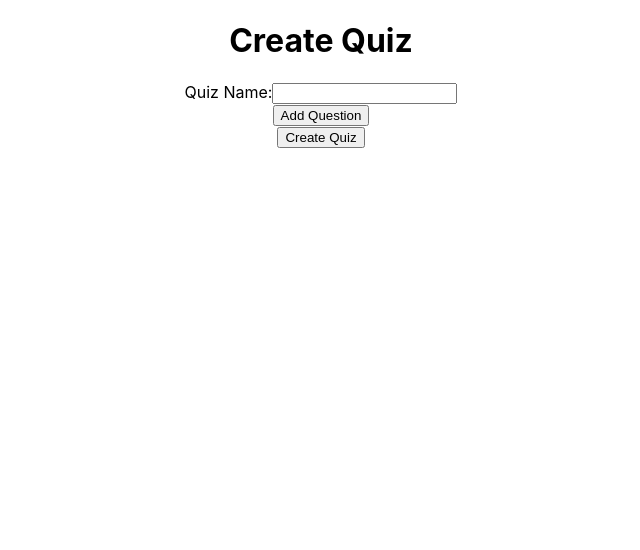
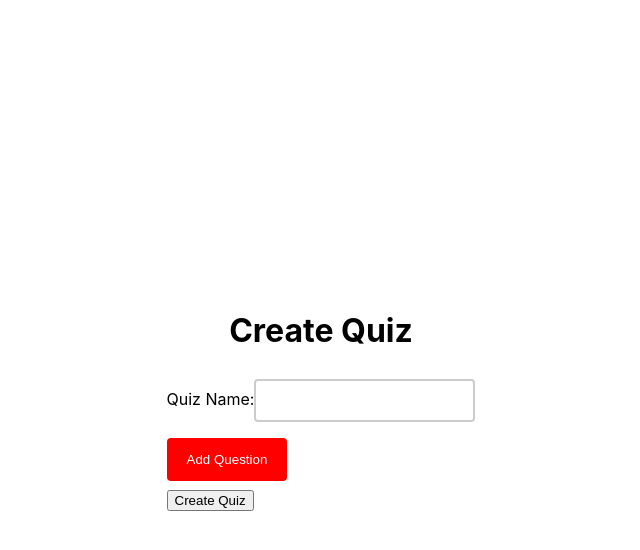
Before and after one commit to kosiyyu/quizzz, a React (Create React App) app in the folder frontend/fontend-app/: page / in a window 1280 px wide. Shown: the top 550 px of the page, without its empty margins (319-959 px from the left). Built offline with nearby package versions, Linux system fonts and the light colour scheme.

Commit message:
adding styling but styling it's kind of  broken'

```diff
--- a/frontend/fontend-app/src/App.css
+++ b/frontend/fontend-app/src/App.css
@@ -1,38 +1,131 @@
-.App {
-  text-align: center;
+.question {
+display: flex;
+flex-direction: column;
+align-items: center;
+justify-content: center;
+margin: 20px 0;
+padding: 10px;
+background-color: #f2f2f2;
+border-radius: 5px;
+overflow: scroll; /* added to allow for scrolling */
 }
 
-.App-logo {
-  height: 40vmin;
-  pointer-events: none;
+.answer {
+display: flex;
+flex-direction: row;
+align-items: center;
+justify-content: center;
+margin: 10px 0;
 }
 
-@media (prefers-reduced-motion: no-preference) {
-  .App-logo {
-    animation: App-logo-spin infinite 20s linear;
-  }
+.container {
+display: flex;
+align-items: center;
+justify-content: center;
+flex-direction: column;
+height: 100vh; /*to make sure it takes up the full screen height */
 }
 
-.App-header {
-  background-color: #282c34;
-  min-height: 100vh;
-  display: flex;
-  flex-direction: column;
-  align-items: center;
-  justify-content: center;
-  font-size: calc(10px + 2vmin);
-  color: white;
+input[type=text], input[type=radio] {
+padding: 12px 20px;
+margin: 8px 0;
+box-sizing: border-box;
+border: 2px solid #ccc;
+border-radius: 4px;
 }
 
-.App-link {
-  color: #61dafb;
+input[type=submit] {
+width: 100%;
+background-color: #4CAF50;
+color: white;
+padding: 14px 20px;
+margin: 8px 0;
+border: none;
+border-radius: 4px;
+cursor: pointer;
 }
 
-@keyframes App-logo-spin {
-  from {
-    transform: rotate(0deg);
-  }
-  to {
-    transform: rotate(360deg);
-  }
+input[type=submit]:hover {
+background-color: #45a049;
 }
+
+button[type=button] {
+background-color: #ff0000;
+color: white;
+padding: 14px 20px;
+margin: 8px 0;
+border: none;
+border-radius: 4px;
+cursor: pointer;
+}
+
+button[type=button]:hover {
+background-color: #ff3333;
+}
+
+.container {
+display: flex;
+align-items: center;
+justify-content: center;
+flex-direction: column;
+height: 100vh; /*to make sure it takes up the full screen height */
+overflow-y: scroll; /*add this line to allow scrolling */
+}
+
+.question {
+display: flex;
+flex-direction: column;
+align-items: center;
+justify-content: center;
+margin: 20px 0;
+padding: 10px;
+background-color: #f2f2f2;
+border-radius: 5px;
+width: 80%;
+}
+
+.answer {
+display: flex;
+flex-direction: row;
+align-items: center;
+justify-content: center;
+margin: 10px 0;
+width: 80%;
+}
+
+input[type=text], input[type=radio] {
+padding: 12px 20px;
+margin: 8px 0;
+box-sizing: border-box;
+border: 2px solid #ccc;
+border-radius: 4px;
+}
+
+input[type=submit] {
+width: 100%;
+background-color: #4CAF50;
+color: white;
+padding: 14px 20px;
+margin: 8px 0;
+border: none;
+border-radius: 4px;
+cursor: pointer;
+}
+
+input[type=submit]:hover {
+background-color: #45a049;
+}
+
+button[type=button] {
+background-color: #ff0000;
+color: white;
+padding: 14px 20px;
+margin: 8px 0;
+border: none;
+border-radius: 4px;
+cursor: pointer;
+}
+
+button[type=button]:hover {
+background-color: #ff3333;
+}
--- a/frontend/fontend-app/src/components/CreateQuiz.jsx
+++ b/frontend/fontend-app/src/components/CreateQuiz.jsx
@@ -1,6 +1,4 @@
 import React, {useState} from 'react';
-import {createAnswer} from '../services/AnswerApi'
-import {createQuestion} from '../services/QuestionApi'
 import {createQuiz} from '../services/QuizApi'
 
 
@@ -90,9 +88,10 @@ const CreateQuiz = () => {
 
 
     return (
-        <div>
+        <div className={"container"}>
             <h1>Create Quiz</h1>
             <form onSubmit={handleSubmit}>
+                <div className={"center-div"}>
                     <label htmlFor="quizName">Quiz Name:</label>
                     <input
                         type="text"
@@ -101,8 +100,9 @@ const CreateQuiz = () => {
                         onChange={handleQuizNameChange}
                     />
                     <br/>
+                </div>
                 {questions.map((q, i) => (
-                    <div key={i}>
+                    <div className={"question"} key={i}>
                         <label htmlFor={`question${i}`}>Question {i + 1}:</label>
                         <input
                             type="text"
@@ -115,7 +115,7 @@ const CreateQuiz = () => {
                         </button>
                         <br/>
                         {answers[i].map((a, j) => (
-                            <div key={j}>
+                            <div className={"answer"} key={j}>
                                 <label htmlFor={`answer${i}-${j}`}>Answer {j + 1}:</label>
                                 <input
                                     type="text"
--- a/frontend/fontend-app/src/services/QuizApi.js
+++ b/frontend/fontend-app/src/services/QuizApi.js
@@ -1,7 +1,6 @@
 import axios from 'axios';
 import {API_BASE_URL} from './config';
-import { toast } from 'react-toastify';
-
+import {toast} from 'react-toastify';
 
 
 export const getQuizzes = () => {
@@ -22,11 +21,15 @@ export const createQuiz = (data) => {
             'Content-Type': 'application/json'
         }
     })
-        .then(response => response.data)
+        .then(response => {
+            toast.success('Quiz created successfully!', {
+                position: toast.POSITION.BOTTOM_RIGHT
+            });
+            return response.data;
+        })
         .catch(error => {
-
             toast.error('Error while creating quiz!', {
-            position: toast.POSITION.BOTTOM_RIGHT
+                position: toast.POSITION.BOTTOM_RIGHT
             });
         });
 }
```
Also changed, not shown: 1 other file (tests, documents, lock files or other folders). Lines whose indentation alone changed are shown as unchanged.
